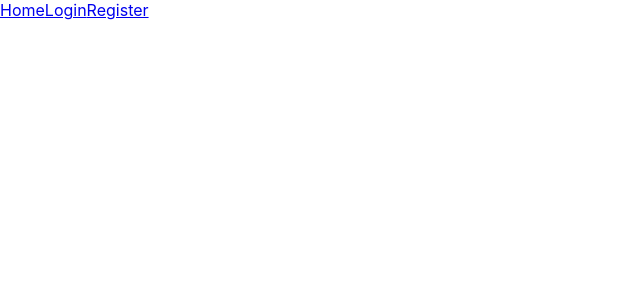
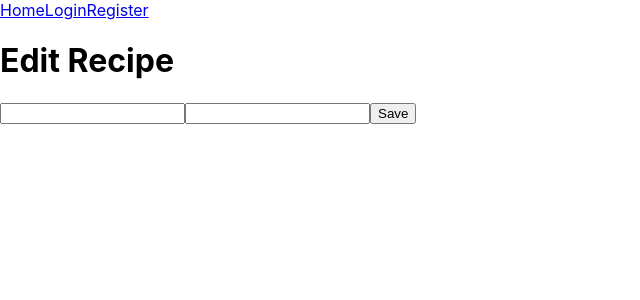
Before and after one commit to kataanasova05-bit/healthy-recipes, a React (Create React App) app: page /edit/1 in a window 1280 px wide. Before the commit this address had no page. Shown: the top 300 px of the page, without its empty margins (0-640 px from the left). Built offline with nearby package versions, Linux system fonts and the light colour scheme; no server answers.

Commit message:
Added edit recipe functionality

```diff
--- a/db.json
+++ b/db.json
@@ -3,12 +3,14 @@
     {
       "id": "2",
       "title": "Avocado Salad",
-      "calories": 150
+      "calories": 150,
+      "image": "/images/Cottage-cheese-pancakes-9.jpg"
     },
     {
       "id": "3",
       "title": "Healthy Burgers",
-      "calories":200
+      "calories":200,
+      "image":"/images/Ultimate-Healthy-Vegan-Black-Bean-Burger_06.jpg"
 
     }
   ],
--- a/src/App.js
+++ b/src/App.js
@@ -5,6 +5,7 @@ import AddRecipe from "./pages/AddRecipe";
 import Navbar from "./components/Navbar";
 import Login from "./pages/Login";
 import Register from "./pages/Register";
+import EditRecipe from "./pages/EditRecipe";
 
 function App() {
   return (
@@ -16,6 +17,7 @@ function App() {
         <Route path="/add" element={<AddRecipe />} />
         <Route path="/login" element={<Login />} />
         <Route path="/register" element={<Register />} />
+        <Route path="/edit/:id" element={<EditRecipe />} />
       </Routes>
     </Router>
   );
--- /dev/null
+++ b/src/Pages/EditRecipe.js
@@ -0,0 +1,61 @@
+import { useState, useEffect } from "react";
+import { useNavigate, useParams } from "react-router-dom";
+
+function EditRecipe() {
+  const { id } = useParams();
+  const navigate = useNavigate();
+
+  const [title, setTitle] = useState("");
+  const [calories, setCalories] = useState("");
+
+  useEffect(() => {
+    fetch(`http://localhost:3001/recipes/${id}`)
+      .then(res => res.json())
+      .then(data => {
+        setTitle(data.title);
+        setCalories(data.calories);
+      });
+  }, [id]);
+
+  const handleSubmit = (e) => {
+    e.preventDefault();
+
+    fetch(`http://localhost:3001/recipes/${id}`, {
+      method: "PUT",
+      headers: {
+        "Content-Type": "application/json"
+      },
+      body: JSON.stringify({
+        id,
+        title,
+        calories
+      })
+    }).then(() => {
+      navigate("/");
+    });
+  };
+
+  return (
+    <div>
+      <h1>Edit Recipe</h1>
+
+      <form onSubmit={handleSubmit}>
+        <input
+          type="text"
+          value={title}
+          onChange={(e) => setTitle(e.target.value)}
+        />
+
+        <input
+          type="number"
+          value={calories}
+          onChange={(e) => setCalories(e.target.value)}
+        />
+
+        <button type="submit">Save</button>
+      </form>
+    </div>
+  );
+}
+
+export default EditRecipe;
--- a/src/Pages/Home.js
+++ b/src/Pages/Home.js
@@ -1,7 +1,11 @@
 import { useEffect, useState } from "react";
+import { useNavigate } from "react-router-dom";
 
 function Home() {
   const [recipes, setRecipes] = useState([]);
+  const [loading, setLoading] = useState(true);
+  const navigate = useNavigate();
+
   const handleDelete = (id) => {
     fetch(`http://localhost:3001/recipes/${id}`, {
       method: "DELETE"
@@ -14,26 +18,36 @@ function Home() {
     fetch("http://localhost:3001/recipes")
       .then(res => res.json())
       .then(data => {
-        console.log("DATA:", data); // 👈 важно
         setRecipes(data);
+        setLoading(false);
       })
-      .catch(err => console.log(err));
+      .catch(err => {
+        console.log(err);
+        setLoading(false);
+      });
   }, []);
+
+  if (loading) return <p>Loading...</p>;
 
   return (
     <div>
       <h1>Recipes</h1>
 
       {recipes.length === 0 ? (
-        <p>Loading...</p>
+        <p>No recipes yet</p>
       ) : (
         recipes.map(recipe => (
           <div key={recipe.id}>
-    <   h3>{recipe.title}</h3>
+            <h3>{recipe.title}</h3>
             <p>Calories: {recipe.calories}</p>
+
+            <img src={recipe.image} alt={recipe.title} width="200" />
 
             <button onClick={() => handleDelete(recipe.id)}>
               Delete
+            </button>
+            <button onClick={() => navigate(`/edit/${recipe.id}`)}>
+             Edit
             </button>
           </div>
         ))
```
Also changed, not shown: public/images/Cottage-cheese-pancakes-9.jpg (added), public/images/Ultimate-Healthy-Vegan-Black-Bean-Burger_06.jpg (added). Lines whose indentation alone changed are shown as unchanged.
